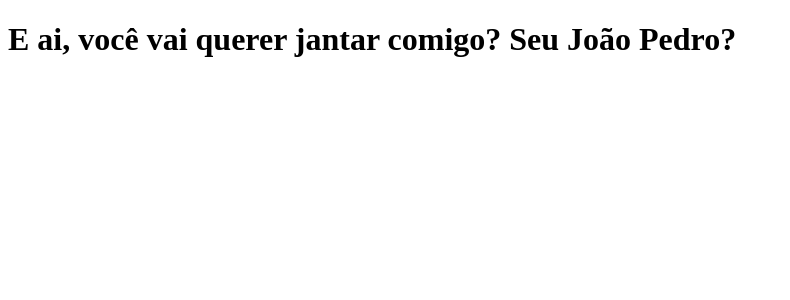
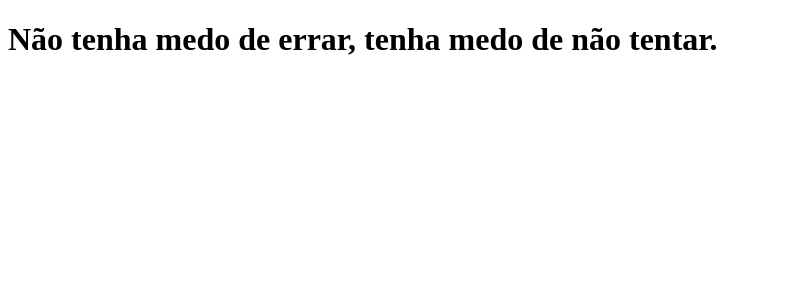
Before and after one commit to britoperes/clone-tabnews, a Next.js app: page / in a window 1280 px wide. Shown: the top 300 px of the page, without its empty margins (0-790 px from the left). Built offline with nearby package versions, Linux system fonts and the light colour scheme.

Commit message:
commit ahead origin

```diff
--- a/pages/index.js
+++ b/pages/index.js
@@ -1,5 +1,5 @@
 function Home() {
-    return <h1>E ai, você vai querer jantar comigo? Seu João Pedro?</h1>
+    return <h1>Não tenha medo de errar, tenha medo de não tentar.</h1>
 }
 
 export default Home;
```
